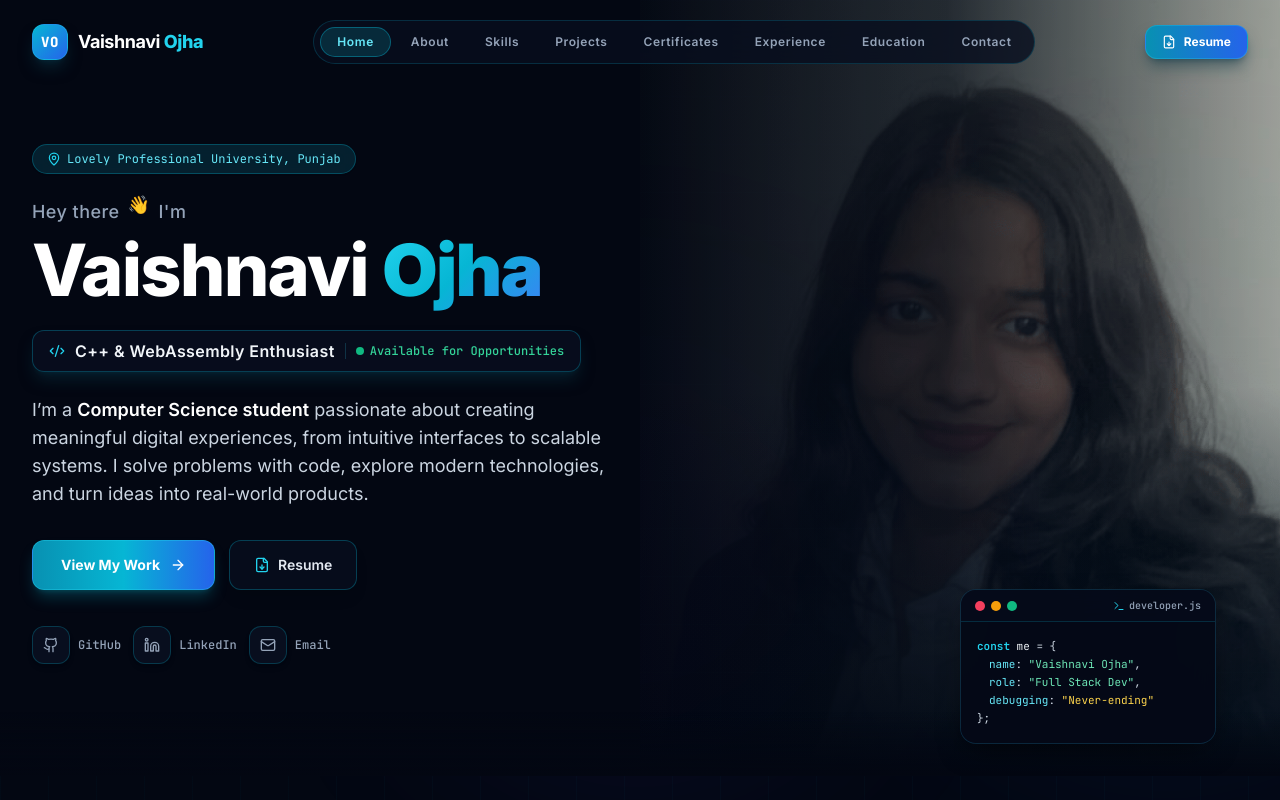
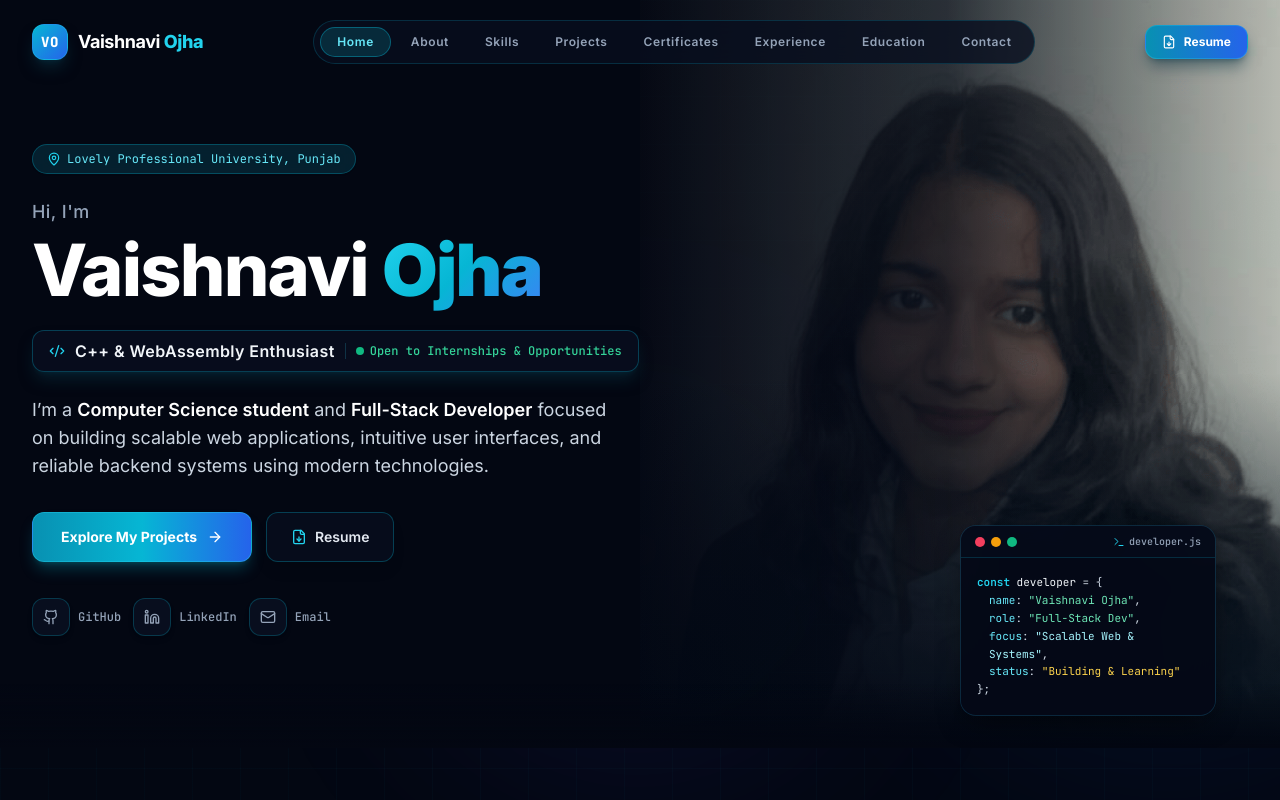
Before and after one commit to Vaishnaviojha162/portfolio, a Next.js app: page / in a window 1280 px wide. Shown: the top 800 px of the page. Built offline with nearby package versions, Linux system fonts and the light colour scheme.

Commit message:
update: Samriddhi Enterprises Revenue Generation Platform data from GitHub repo & update Hero intro, status, and button labels

```diff
--- a/components/Hero.jsx
+++ b/components/Hero.jsx
@@ -7,7 +7,7 @@ import { Github, Linkedin, Mail, ArrowRight, FileDown, MapPin, Code2, Terminal }
 import { personalInfo } from "@/data/portfolioData";
 
 const rotatingRoles = [
-  "Aspiring Software Engineer",
+  "Full-Stack Developer | CS Student",
   "Full Stack Developer",
   "C++ & WebAssembly Enthusiast",
   "Problem Solver & CS Student",
@@ -32,14 +32,14 @@ export default function Hero() {
     <section id="home" className="relative min-h-[92vh] flex items-center overflow-hidden pt-24 pb-16">
       {/* ── Background Portrait / Seamless Blend on Right ── */}
       <div className="absolute inset-0 z-0 pointer-events-none overflow-hidden">
-        {/* The portrait photo positioned on the right */}
-        <div className="absolute right-0 top-0 h-full w-full sm:w-[58%] lg:w-[52%] opacity-85">
+        {/* The portrait photo positioned on the right with improved brightness */}
+        <div className="absolute right-0 top-0 h-full w-full sm:w-[58%] lg:w-[52%] opacity-90">
           <Image
             src="/vaishnavi.png"
-            alt="Vaishnavi Ojha – Aspiring Software Engineer"
+            alt="Vaishnavi Ojha – Full-Stack Developer"
             fill
             priority
-            className="object-cover object-top filter brightness-95 contrast-105"
+            className="object-cover object-top filter brightness-105 contrast-105"
             sizes="(max-width: 768px) 100vw, 52vw"
           />
           {/* Seamless gradient fade overlays blending into dark background */}
@@ -77,10 +77,8 @@ export default function Hero() {
 
             {/* Greeting & Headline */}
             <div className="space-y-2">
-              <p className="text-slate-400 text-lg font-medium tracking-wide flex items-center gap-2">
-                <span>Hey there</span>
-                <span className="inline-block animate-bounce">👋</span>
-                <span>I'm</span>
+              <p className="text-slate-400 text-lg font-medium tracking-wide">
+                Hi, I'm
               </p>
               <h1 className="text-5xl sm:text-6xl lg:text-7xl font-extrabold tracking-tight text-white leading-[1.05]">
                 Vaishnavi{" "}
@@ -119,7 +117,7 @@ export default function Hero() {
 
             {/* Intro Bio */}
             <p className="text-slate-300 text-base sm:text-lg leading-relaxed max-w-xl font-normal">
-              I’m a <strong className="text-white font-semibold">Computer Science student</strong> passionate about creating meaningful digital experiences, from intuitive interfaces to scalable systems. I solve problems with code, explore modern technologies, and turn ideas into real-world products.
+              I’m a <strong className="text-white font-semibold">Computer Science student</strong> and <strong className="text-white font-semibold">Full-Stack Developer</strong> focused on building scalable web applications, intuitive user interfaces, and reliable backend systems using modern technologies.
             </p>
 
             {/* CTA Buttons */}
@@ -129,7 +127,7 @@ export default function Hero() {
                 onClick={scrollToProjects}
                 className="shimmer-btn group inline-flex items-center gap-2.5 px-7 py-3.5 text-sm font-bold text-white bg-gradient-to-r from-cyan-600 via-cyan-500 to-blue-600 hover:from-cyan-500 hover:to-blue-500 rounded-xl shadow-lg shadow-cyan-500/25 hover:shadow-cyan-500/35 transition-all hover:scale-[1.02] active:scale-[0.98] border border-cyan-400/40 cursor-pointer"
               >
-                <span>View My Work</span>
+                <span>Explore My Projects</span>
                 <ArrowRight className="w-4 h-4 group-hover:translate-x-1 transition-transform" />
               </a>
               <a
@@ -192,10 +190,11 @@ export default function Hero() {
             </span>
           </div>
           <div className="p-4 font-mono text-[11px] leading-relaxed bg-[#040814]/85 text-slate-300">
-            <div><span className="text-cyan-400 font-semibold">const</span> <span className="text-slate-100">me</span> = &#123;</div>
+            <div><span className="text-cyan-400 font-semibold">const</span> <span className="text-slate-100">developer</span> = &#123;</div>
             <div className="pl-3"><span className="text-cyan-300">name</span>: <span className="text-emerald-300">"Vaishnavi Ojha"</span>,</div>
-            <div className="pl-3"><span className="text-cyan-300">role</span>: <span className="text-emerald-300">"Full Stack Dev"</span>,</div>
-            <div className="pl-3"><span className="text-cyan-300">debugging</span>: <span className="text-amber-300">"Never-ending"</span></div>
+            <div className="pl-3"><span className="text-cyan-300">role</span>: <span className="text-emerald-300">"Full-Stack Dev"</span>,</div>
+            <div className="pl-3"><span className="text-cyan-300">focus</span>: <span className="text-cyan-200">"Scalable Web & Systems"</span>,</div>
+            <div className="pl-3"><span className="text-cyan-300">status</span>: <span className="text-amber-300">"Building & Learning"</span></div>
             <div>&#125;;</div>
           </div>
         </div>
--- a/data/portfolioData.js
+++ b/data/portfolioData.js
@@ -4,7 +4,7 @@ export const personalInfo = {
   tagline: "Building scalable, modern, and user-focused web applications.",
   bio: "I’m a Computer Science student passionate about creating meaningful digital experiences, from intuitive interfaces to scalable systems. I solve problems with code, explore modern technologies, and turn ideas into real-world products.",
   aboutBio: "I’m a Computer Science Engineering student and aspiring Software Engineer with a strong interest in full-stack development. I focus on building scalable, efficient, and user-centric web applications while continuously strengthening my problem-solving and software engineering skills. I’m passionate about learning new technologies and turning ideas into reliable, real-world solutions.",
-  availability: "Available for Opportunities",
+  availability: "Open to Internships & Opportunities",
   education: {
     institution: "Lovely Professional University (LPU)",
     degree: "B.Tech – Computer Science and Engineering",
@@ -34,8 +34,9 @@ export const personalInfo = {
   ],
   heroSnippet: `const developer = {
   name: "Vaishnavi Ojha",
-  role: "Aspiring Software Engineer",
-  passion: "Building scalable applications"
+  role: "Full-Stack Developer",
+  focus: "Scalable Web & Systems",
+  status: "Building & Learning"
 };`,
 };
 
@@ -77,26 +78,27 @@ export const skillsData = {
 export const projectsData = [
   {
     id: "01",
-    title: "Samriddhi Enterprises – Revenue Platform",
+    title: "Samriddhi Enterprises – Revenue Generation Platform",
     category: "Full Stack Web Application",
     description:
-      "A revenue-generation and business management platform designed to explore practical business opportunities, manage organizational resources efficiently, and develop sustainable income models.",
+      "A full-stack revenue generation and business platform for Samriddhi Enterprises built using Node.js, Express, and MongoDB. Features secure JWT authentication, dynamic appointment booking workflows, and Razorpay payment gateway integration for automated revenue transactions.",
     image: "/projects/samriddhi.jpg",
     technologies: [
       "Node.js",
       "Express.js",
       "MongoDB",
+      "Razorpay API",
+      "JWT Auth",
       "JavaScript",
-      "JWT Auth",
-      "Payment Gateway",
+      "HTML5/CSS3",
     ],
     features: [
-      "Revenue forecasting & business model management",
-      "Secure JWT user authentication & session handling",
-      "Integrated payment gateway checkout processing",
-      "Interactive financial analytics & transaction dashboard",
-      "Dynamic client tracking & resource management",
-      "Responsive glassmorphism dark UI architecture",
+      "Full-stack revenue generation & vendor appointment platform",
+      "Razorpay payment gateway integration for processing revenue transactions",
+      "Secure JWT-based user and vendor authentication & session handling",
+      "MongoDB database architecture with robust Express.js REST APIs",
+      "Interactive business dashboard with client booking management",
+      "Responsive, modern dark UI with appointment tracking",
     ],
     github: "https://github.com/Vaishnaviojha162/revenue-frontend-project",
     live: "https://samriddhienterprises.netlify.app",
```
